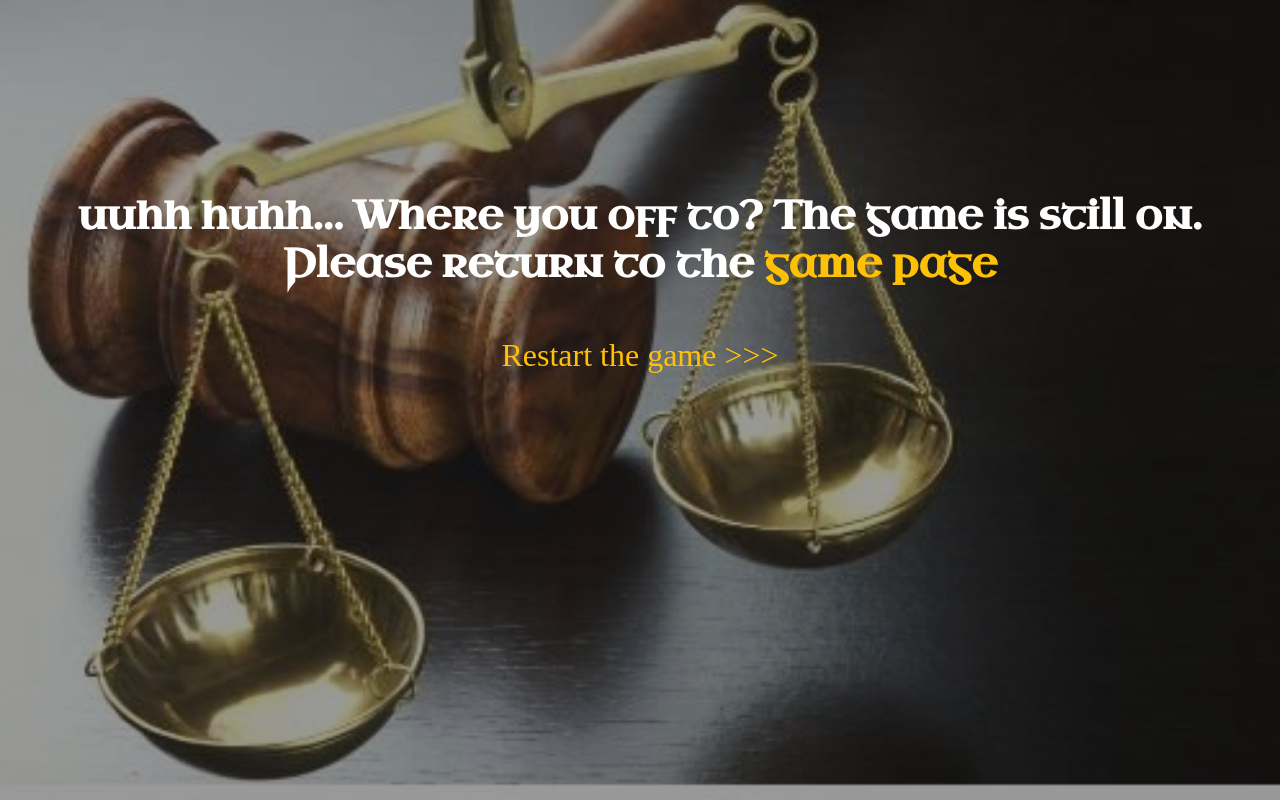
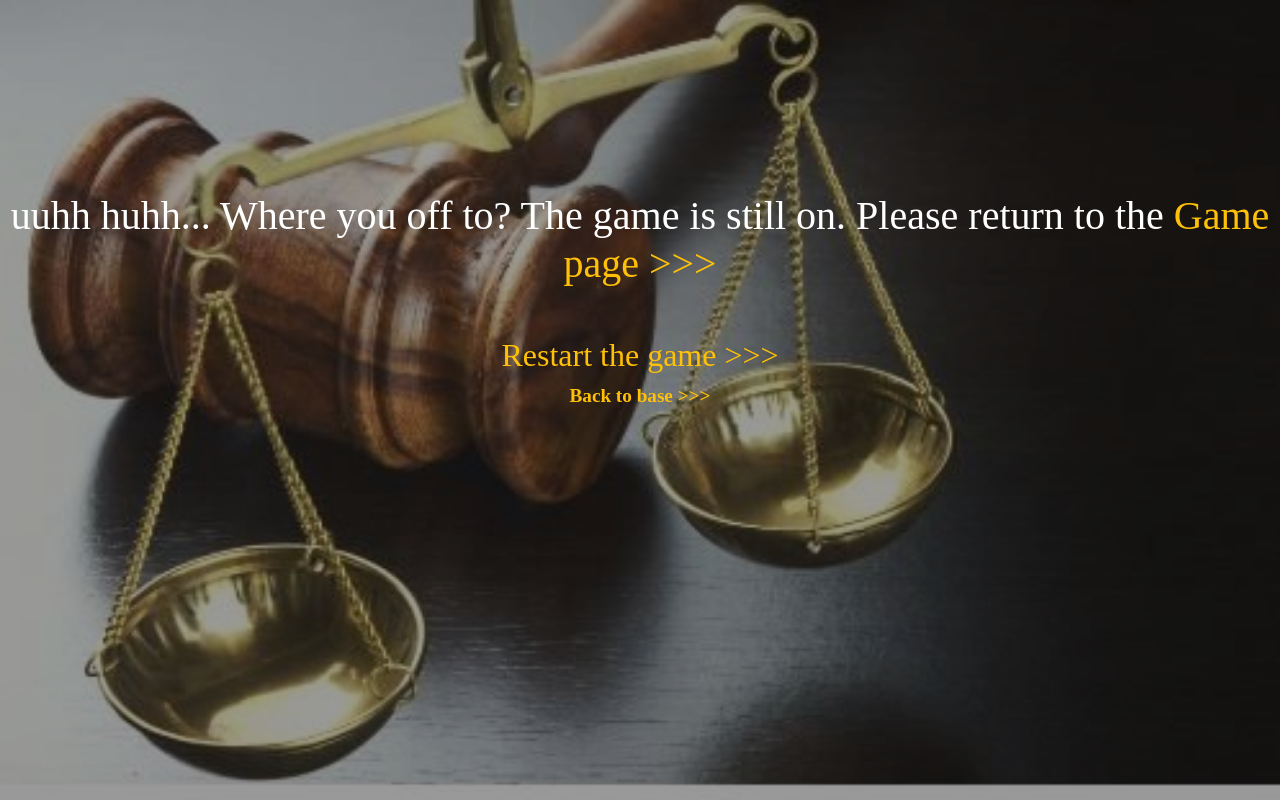
Before and after one commit to aasthaneup/Burgler-sLuck_python_flask_game, a Flask app: page /result in a window 1280 px wide. Run offline with Flask 2, Linux system fonts and the light colour scheme; some libraries are stand-ins or nearby versions; some web fonts are replaced.

Commit message:
Final fixes to result page

```diff
--- a/server.py
+++ b/server.py
@@ -1,7 +1,7 @@
 from flask import Flask, render_template, request, redirect, session, Markup
 import random
 app = Flask(__name__)
-# app.secret_key =
+# app.secret_key = ''
 
 @app.route('/')
 def index():
--- a/templates/board.html
+++ b/templates/board.html
@@ -14,7 +14,6 @@
 <body>
     <div class="gamepg" style="font-family: 'Almendra', serif;">
         <div class="gameboard">
-
             <a href="/" class="text-warning float-right mt-3 mr-3">Back to base</a>
             <div class="goldcounter">
                 <h4>Total stolen Gold: </h4>
--- a/templates/index.html
+++ b/templates/index.html
@@ -22,7 +22,7 @@
         <h4 class="mt-3 mb-3"><em><span class="text-warning font-weight-bolder">The leprechaun castle:</span> Among the wealthy but have dangerous tricks up their sleeves</em></h4>
         <h4 class="mt-3 mb-3"><em><span class="text-warning font-weight-bolder">The Dragon lair:</span> Most dangerous and the cleverest. Love their treasure the most.</br/> If Bilbo is caught, he will pay dearly. <br/>But if he is lucky enough, he will leave with his pockets full surely</em></h4>
         <h2 class="mt-3 mb-3">Bilbo only has <span class="text-warning">10 attempts</span> to steal a total of 200 gold coins</h2>
-        <a href="/game"><h2 class="mt-5 mb-5 text-warning">Let's get Started! <span>&#62; &#62; &#62;</span></h2></a>
+        <a href="/reset"><h2 class="mt-5 mb-5 text-warning">Let's get Started! <span>&#62; &#62; &#62;</span></h2></a>
     </div>
 </body>
 </html>
--- a/templates/result.html
+++ b/templates/result.html
@@ -19,14 +19,21 @@
             <h3>Samuel Ganji is forever in your debt</h3>
         {% elif session['result'] == 'fail' %}
             <h1 class="text-danger" style="font-family: 'Uncial Antiqua', cursive; font-weight:900;">Sorry Bilbo, You Lost</h1>
-            <p class="text-warning">You were only able to steal {{session['totalGold']}} gold coins</p>
+            {% if session['totalGold'] < 0 %}
+                <p class="text-warning">Bilbo is now {{-session['totalGold']}} gold pieces in debt: he needs to repay from where he stole</p>
+            {% elif session['totalGold'] > 0 %}
+                <p class="text-warning">Bilbo was only able to steal {{session['totalGold']}} gold coins</p>
+            {% else %}
+                <p class="text-warning">Poor Bilbo walked away with no gold at the end</p>
+            {% endif %}
             <h3>Samuel Ganji shall grow old and perish under captivity</h3>
             <h3>Unless...</h3>
-            <h3>You take one more chance at saving him!</h3>
+            <h3>You convince Bilbo to take one more chance at saving him!</h3>
         {% else %}
-            <h1 style="font-family: 'Uncial Antiqua', cursive; font-weight:900;">uuhh huhh... Where you off to? The game is still on. Please return to the <a class = "text-warning" href="/game"> game page</a></h1>
+            <h1 >uuhh huhh... Where you off to? The game is still on. Please return to the <a class = "text-warning" href="/game"> Game page >>></a></h1>
         {% endif %}
-        <a href="/reset"><h2 class="mt-5 text-warning">Restart the game >>></h2></a>
+        <h2 class="mt-5"><a href="/reset" class="text-warning">Restart the game >>></a></h2>
+        <a href="/" class="text-warning mt-3">Back to base >>></a>
     </div>
 </body>
 </html>
```
